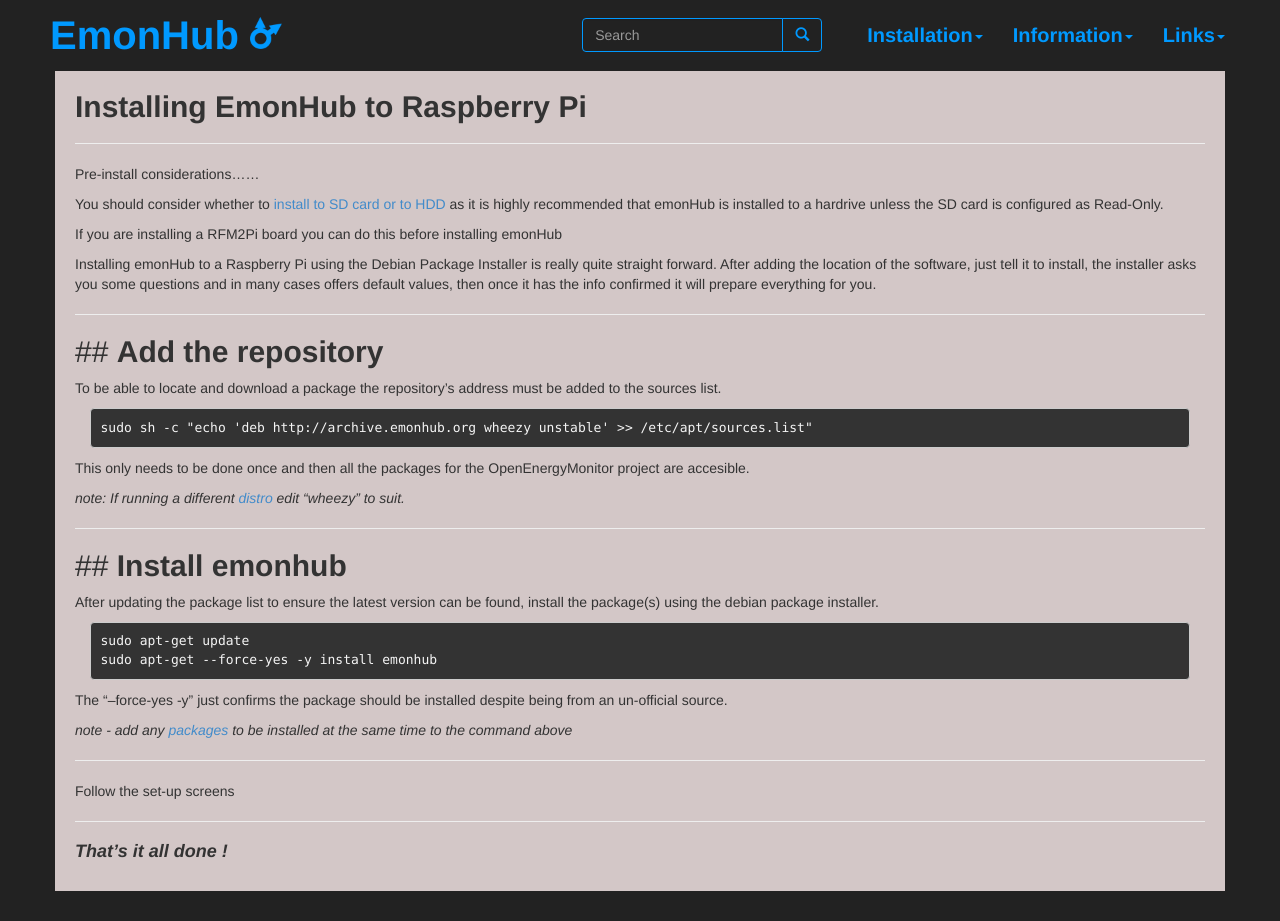
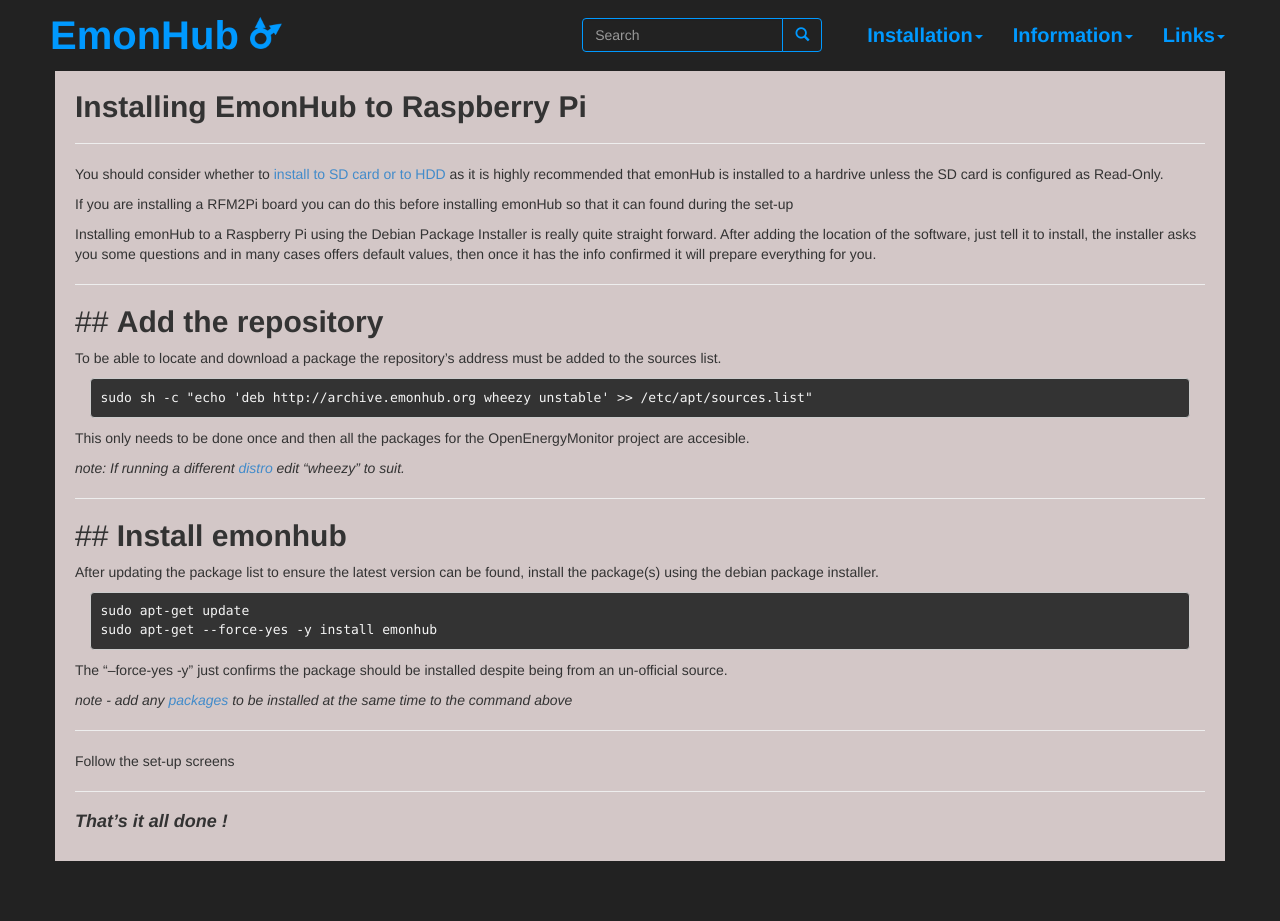
Before and after one commit to otherWIP/otherwip.github.io, a Jekyll site: the page built from documentation/install/raspberrypi/index.md, in a window 1280 px wide and 921 px high. Built offline with Jekyll 4.4.1, drawn with Linux system fonts in a browser that asks for light colours; nearby versions of some CDN libraries.

Commit message:
Update index.md

```diff
--- a/documentation/install/raspberrypi/index.md
+++ b/documentation/install/raspberrypi/index.md
@@ -11,11 +11,9 @@ js: index
 
 -----------------------------------
 
-Pre-install considerations......
-
 You should consider whether to [install to SD card or to HDD]({{site.page}}install/raspberrypi/sd_or_hdd) as it is highly recommended that emonHub is installed to a hardrive unless the SD card is configured as Read-Only.
 
-If you are installing a RFM2Pi board you can do this before installing emonHub
+If you are installing a RFM2Pi board you can do this before installing emonHub so that it can found during the set-up
 
 Installing emonHub to a Raspberry Pi using the Debian Package Installer is really quite straight forward. After adding the location of the software, just tell it to install, the installer asks you some questions and in many cases offers default values, then once it has the info confirmed it will prepare everything for you.
 
```
